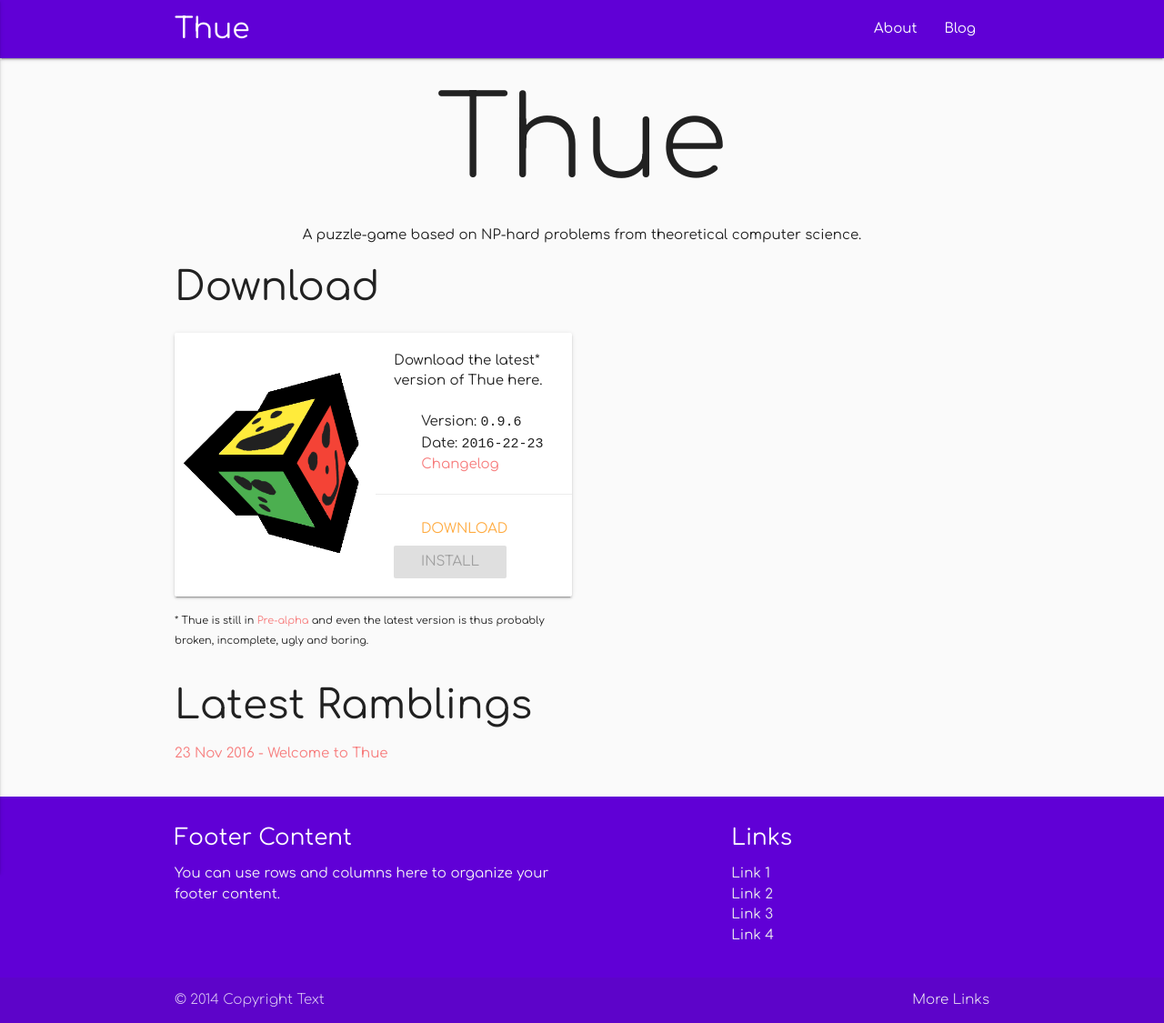
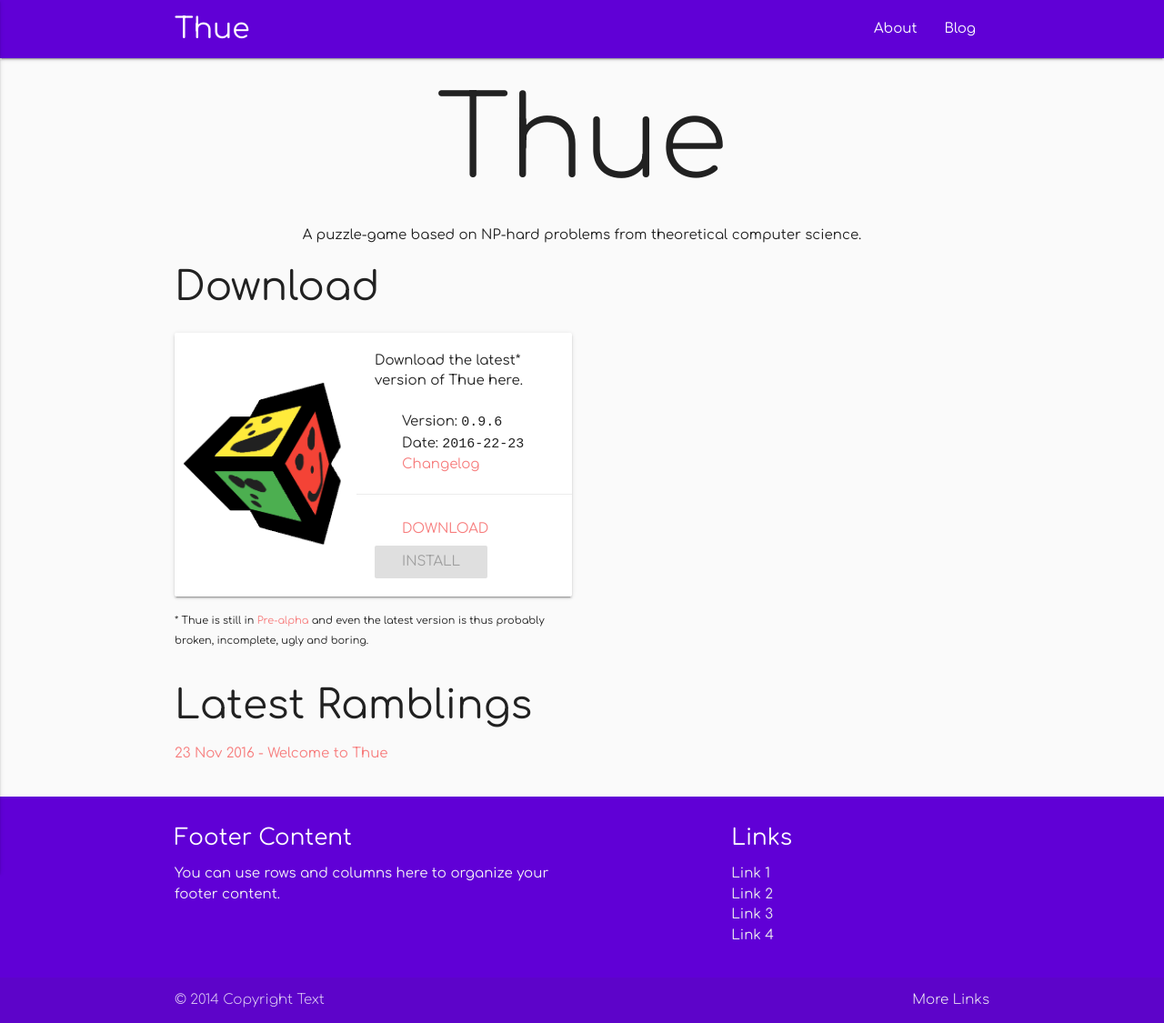
Before and after one commit to turbopope/thue.systems, a Jekyll site: the page built from index.md, in a window 1280 px wide. Shown: the whole page at 91% size. Built offline with Jekyll 4.4.1, drawn with Linux system fonts in a browser that asks for light colours.

Commit message:
Use link color as card link color

```diff
--- a/_layouts/home.html
+++ b/_layouts/home.html
@@ -11,7 +11,7 @@ layout: default
 <div class="row">
   <div class="col m12 l6">
     <div class="card horizontal">
-      <div class="valign-wrapper"><div class="card-image valign" style="max-width: 256px">
+      <div class="valign-wrapper"><div class="card-image valign" style="max-width: 200px">
         <img src="/img/logo.png" style="max-width: 100%; padding: 8px;">
       </div></div>
       <div class="card-stacked">
--- a/_sass/typography.scss
+++ b/_sass/typography.scss
@@ -2,3 +2,5 @@ body {
   font-family: 'Comfortaa';
   color: color("grey", "darken-4");
 }
+
+$card-link-color: $link-color;
```
